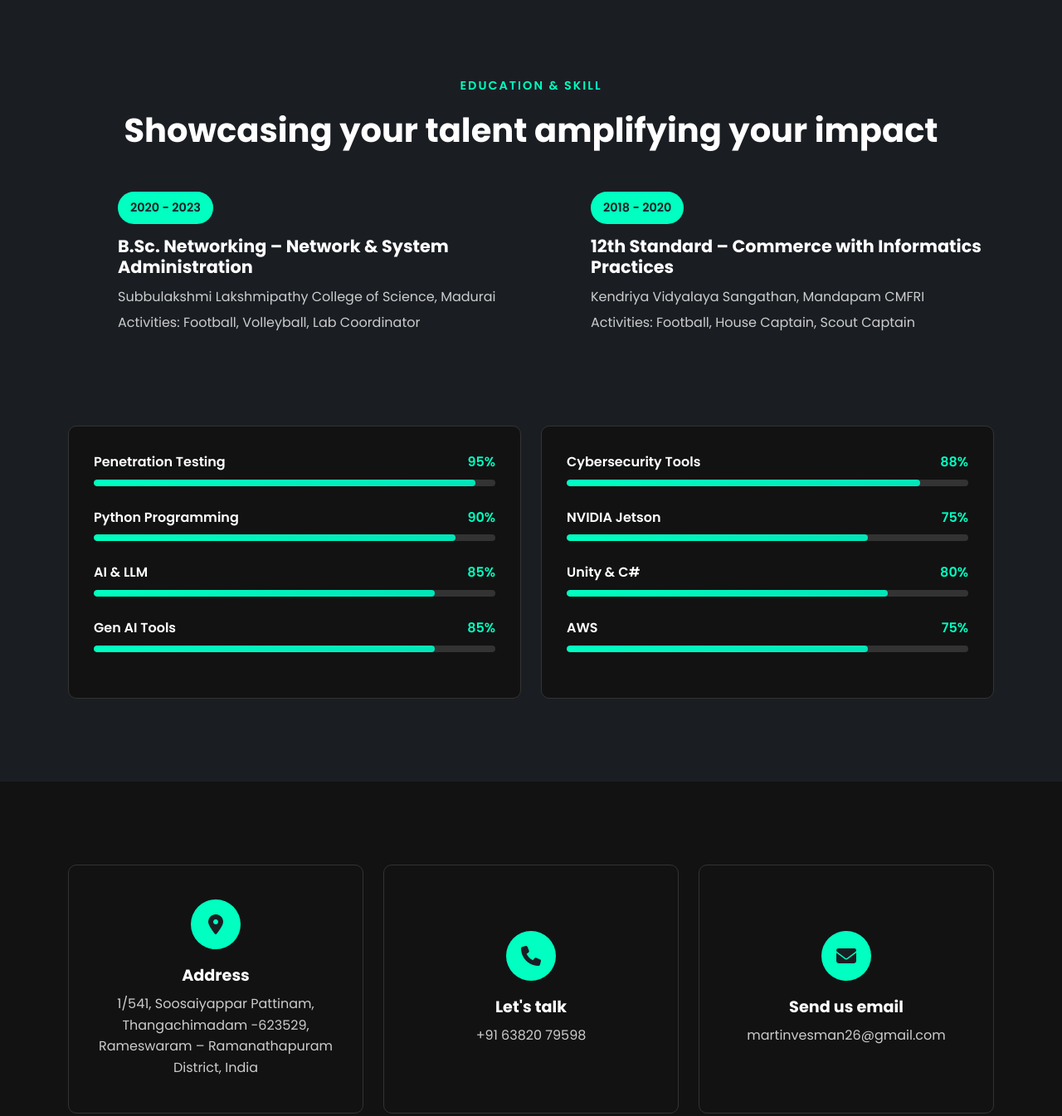
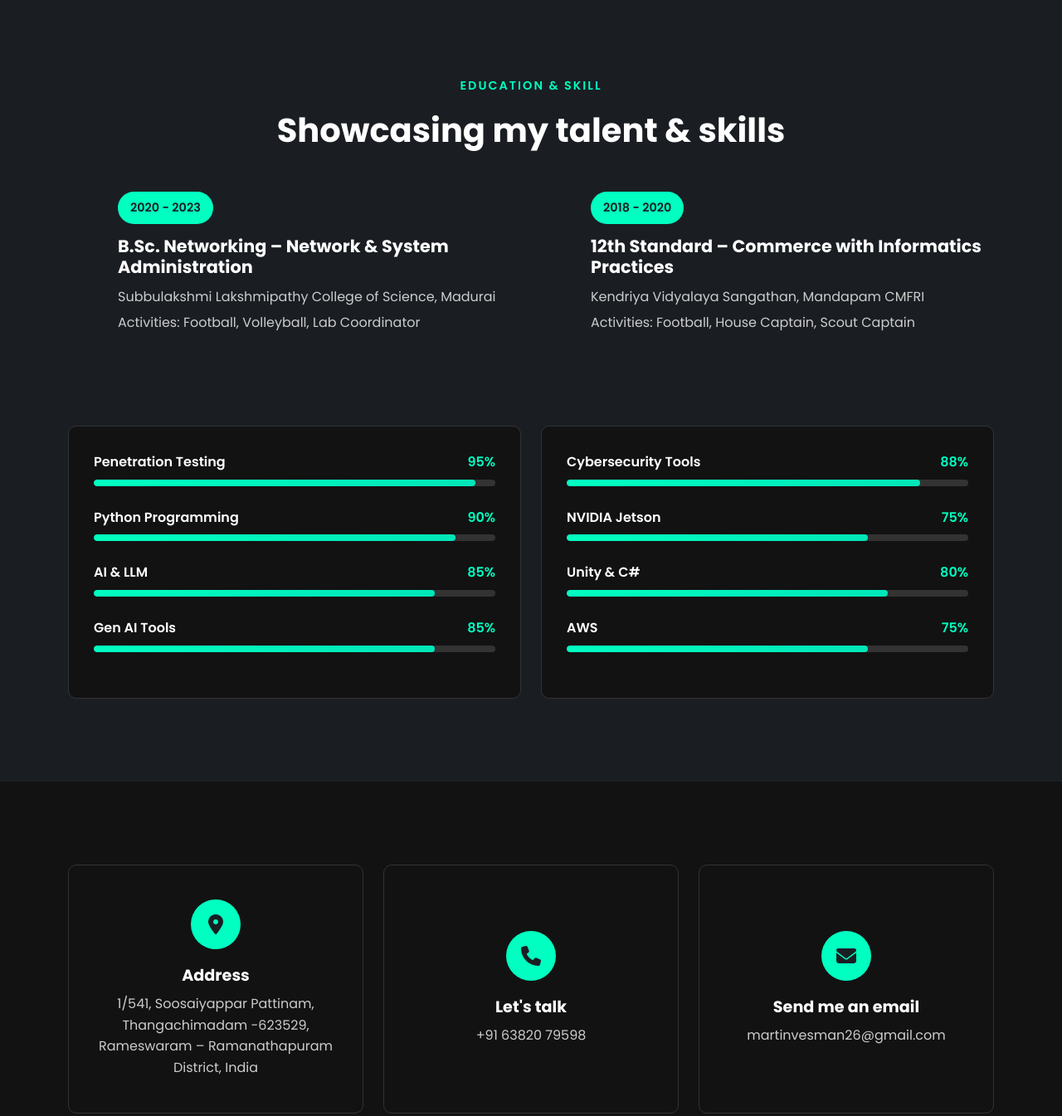
Before and after one commit to vesmanmartin/portfolio, a plain HTML site: page index.html in a window 1280 px wide. Shown: the part 4820-6165 px from the top of the page at 83% size. Drawn offline with nearby package versions, Linux system fonts and the light colour scheme.

Commit message:
sentence change

```diff
--- a/index.html
+++ b/index.html
@@ -317,7 +317,7 @@
         <div class="container">
             <div class="text-center mb-5">
                 <span class="section-tag">EDUCATION & SKILL</span>
-                <h2 class="section-title">Showcasing your talent amplifying your impact</h2>
+                <h2 class="section-title">Showcasing my talent & skills</h2>
             </div>
 
             <!-- Education Timeline -->
@@ -455,7 +455,7 @@
                         <div class="contact-icon">
                             <i class="fas fa-envelope"></i>
                         </div>
-                        <h5>Send us email</h5>
+                        <h5>Send me an email</h5>
                         <p>martinvesman26@gmail.com</p>
                     </div>
                 </div>
```
